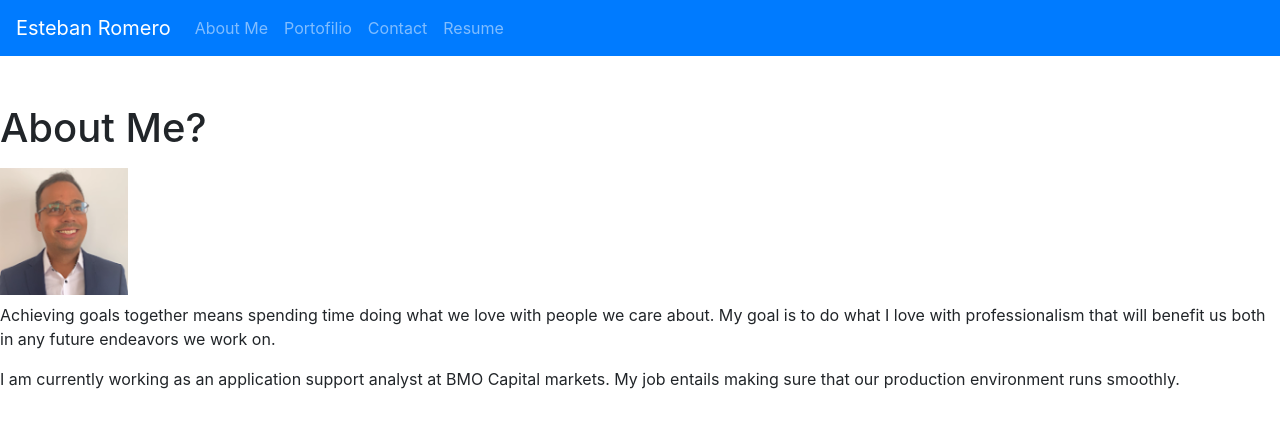
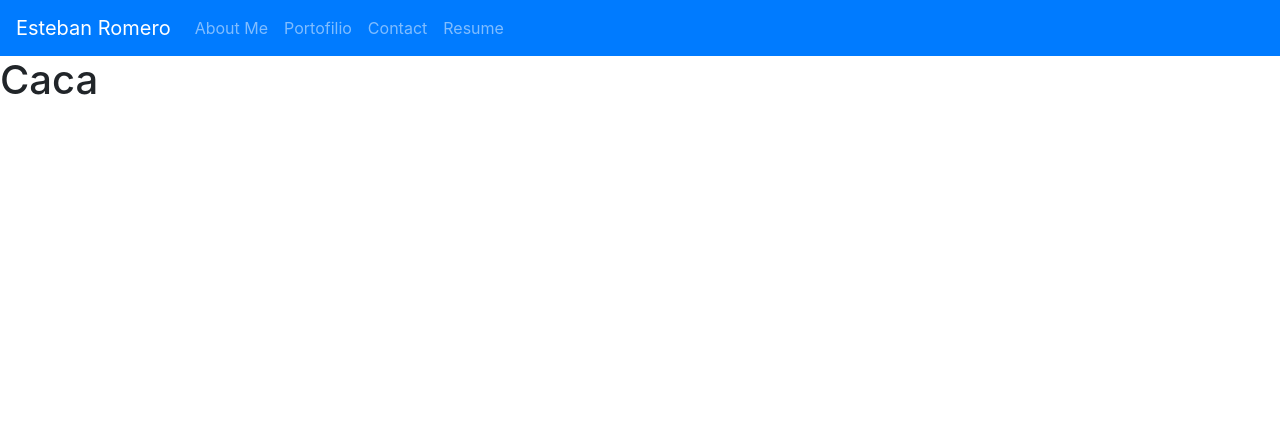
Before and after one commit to esroleo/esteban-web-portfolio, a React (Create React App) app: page / in a window 1280 px wide. Shown: the top 428 px of the page. Built offline with nearby package versions, Linux system fonts and the light colour scheme.

Commit message:
nav bar set up SPA about working

```diff
--- a/src/App.js
+++ b/src/App.js
@@ -27,21 +27,35 @@ function App() {
   //const [show, toggleShow] = useState(true);
 
   //const [navItemSelected, setNavItemSelected] = useState(true);
-  const [contactSelected, setContactSelected] = useState(false);
+  const [navLinkSelected, setNavLinkSelected] = useState('Caca');
+
+  const renderPage = () => {
+    switch (navLinkSelected) {
+      case 'About':
+        return <About />;
+      // case 'Blog':
+      //   return <Blog />;
+      // case 'Contact':
+      //   return <Contact />;
+      default:
+        return console.log("nothing to see here");
+    }
+  };
 
   return (
 
     <div>
 
-    <NavPage>
-    contactSelected={setContactSelected}
-    setContactSelected={setContactSelected}
+    <NavPage navLinkSelected={navLinkSelected} setNavLinkSelected={setNavLinkSelected}>
+
     </NavPage>
 
 
+    <main>
+            <h1>{navLinkSelected}</h1>
+            {/* Call the renderPage function passing in the currentPage */}
+            <div>{renderPage(navLinkSelected)}</div>
 
-    <main>
-            <About></About>
 
     </main>
 
--- a/src/components/NavPage/index.js
+++ b/src/components/NavPage/index.js
@@ -18,12 +18,9 @@ import FormControl from 'react-bootstrap/NavDropdown';
 function NavPage(props) {
 
 
-
     const {
-        contactSelected,
-        setContactSelected,
-        navItemSelected,
-        setNavItemSelected
+        navLinkSelected,
+        setNavLinkSelected
 
     } = props;
 
@@ -35,7 +32,7 @@ function NavPage(props) {
         <Navbar.Collapse id="basic-navbar-nav">
         <Nav className="mr-auto">
 
-            <Nav.Link href="#AboutMe" onClick={() => setContactSelected(false)}>About Me</Nav.Link>
+            <Nav.Link href="#AboutMe" onClick={() => setNavLinkSelected('About')}>About Me</Nav.Link>
             <Nav.Link href="#Portfolio" onClick={() => console.log("clicked")}>Portofilio</Nav.Link>
             <Nav.Link href="#Contact">Contact</Nav.Link>
             <Nav.Link href="#Resume">Resume</Nav.Link>
```
